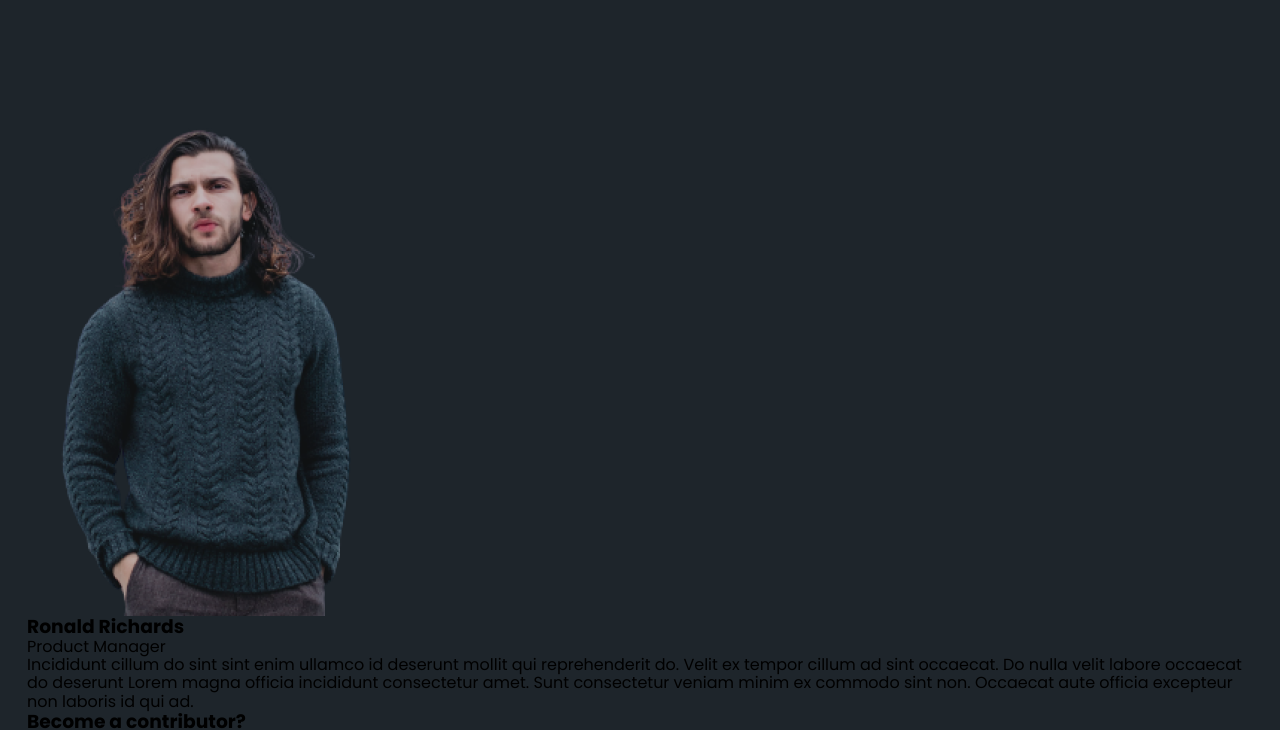
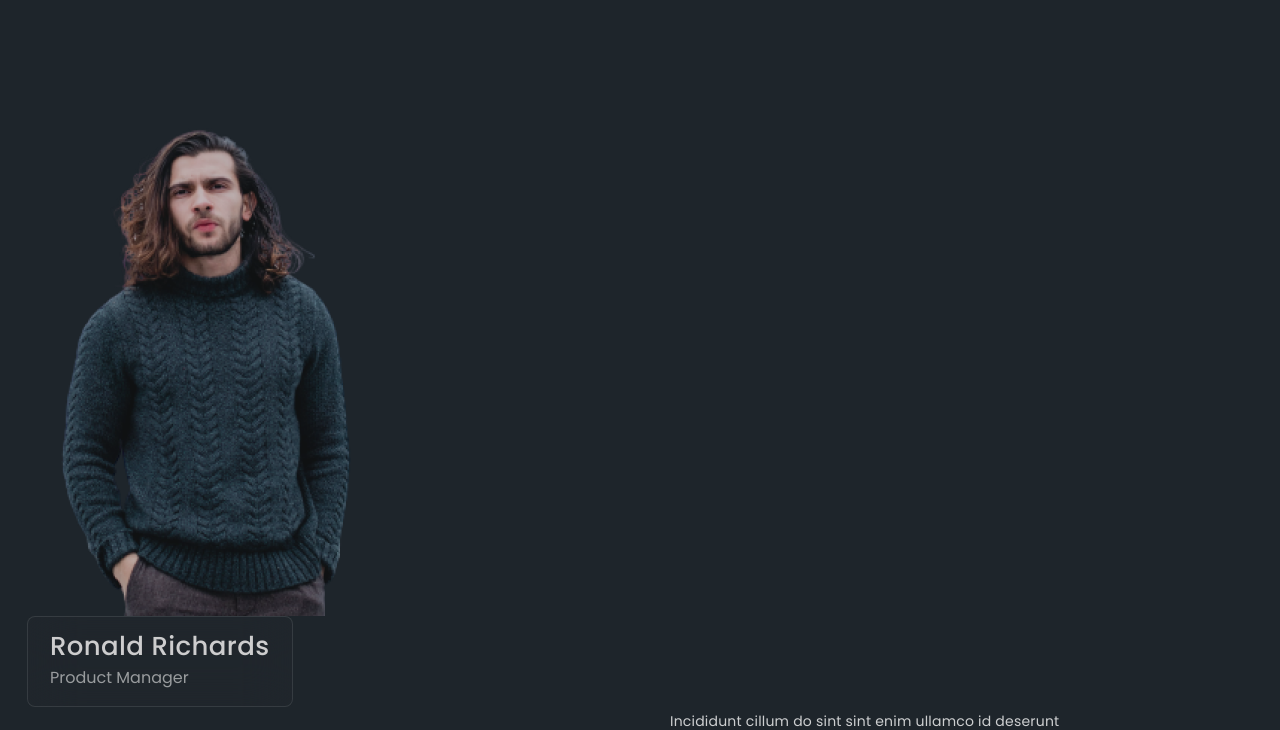
Before and after one commit to LevDer2/Antools, a plain HTML site: page index.html in a window 1280 px wide. Shown: the part 3160-3890 px from the top of the page. Drawn offline with nearby package versions, Linux system fonts and the light colour scheme.

Commit message:
testimonial

```diff
--- a/css/style.css
+++ b/css/style.css
@@ -393,6 +393,7 @@ font-weight: 500;
 line-height: 1.5;
 padding: 15px 40px;
 cursor: pointer;
+border: none;
 }
 
 .newcomer-list {
@@ -465,3 +466,52 @@ cursor: pointer;
     display: flex;
     gap: 18px;
 }
+
+/* testimonial */
+
+.testimonial {
+    margin-bottom: 250px;
+}
+
+.testimonial-img {
+    background-image: url(./elipse1) url(./elipse2)
+}
+
+.testimonial-box {
+    border-radius: 8px;
+border: 1px solid rgba(255, 255, 255, 0.10);
+background: rgba(40, 48, 54, 0.20);
+backdrop-filter: blur(25px);
+width: 266px;
+}
+
+.testimonial-name {
+    color: rgba(255, 253, 253, 0.78);
+font-size: 26px;
+font-weight: 500;
+line-height: 1.5;
+letter-spacing: 0.39px;
+padding-top: 10px;
+padding-left: 22px;
+padding-right: 22px;
+}
+
+.testimonial-manedger {
+    color: rgba(255, 253, 253, 0.55);
+font-size: 16px;
+font-weight: 400;
+line-height: 1.5;
+padding-bottom: 16px;
+padding-left: 22px;
+}
+
+.testimonial-text {
+    color: rgba(255, 255, 255, 0.78);
+font-size: 14px;
+font-weight: 400;
+line-height: 2.14; /* 214.286% */
+letter-spacing: 0.21px;
+width: 393px;
+display: flex;
+margin-left: 643px;
+}
```
